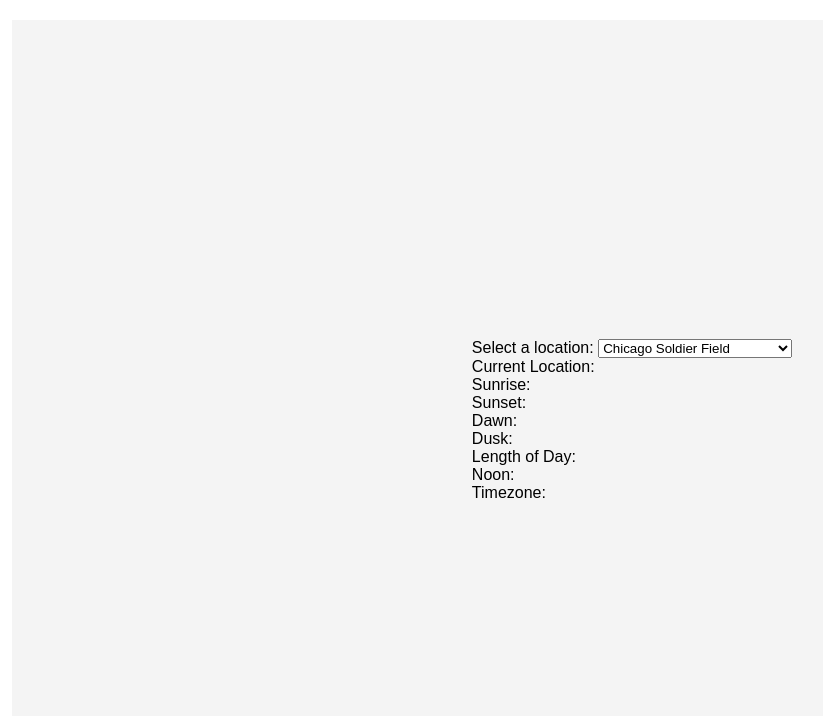
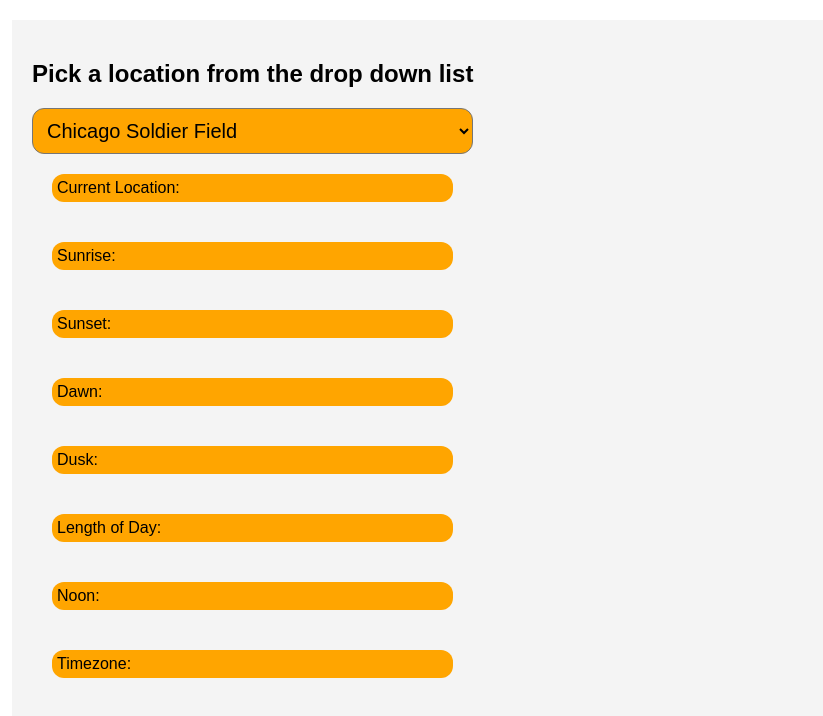
Before and after one commit to amp8889/JSWebPrograms, a plain HTML site: page Lab4/sun.html in a window 1280 px wide. Shown: the whole page, without its empty margins (8-831 px from the left). Drawn offline with Linux system fonts and the light colour scheme.

Commit message:
Start creating a good dashboard visually

```diff
--- a/Lab4/screen.css
+++ b/Lab4/screen.css
@@ -7,7 +7,6 @@ html{
     background-color: #fff;
     border-radius: 8px;
     padding: 20px;
-    box-shadow: 0 0 10px rgba(0, 0, 0, 0.1);
 
 }
 
@@ -19,12 +18,12 @@ body {
     font-family: 'Arial', sans-serif;
     background-color: #f4f4f4;
     margin: 0;
-    padding: 0;
+    padding: 20px;
     display: flex;
-    align-items: center;
-    justify-content: center;
-    height: 100vh;
+    justify-content: left;
+    /* height: 100vh; */
 }
+
 
 
 section{
@@ -35,18 +34,24 @@ section{
 
 }
 
-#dashboard {
-    background-color: #fff;
-    border-radius: 8px;
-    padding: 20px;
-    box-shadow: 0 0 10px rgba(0, 0, 0, 0.1);
-    text-align: center;
+label{
+
+    padding: 5px;
+    margin: 20px;
+    background-color: orange;
+    border-radius: 12px;
+
+
 }
 
-#searchInput {
-    padding: 8px;
+
+select{
+
+
+    background-color: orange;
+    border-radius: 12px;
+    padding: 10px;
+    font-size: 20px;
+
+
 }
-
-#result {
-    margin-top: 20px;
-}
--- a/Lab4/sun.html
+++ b/Lab4/sun.html
@@ -9,8 +9,8 @@
       <main id="content">
 
 
-
-        <label for="locations">Select a location:</label>
+        <section>
+            <h1>Pick a location from the drop down list</h1>
             <select id="locations">
                 <option value="41.8623,87.6167">Chicago Soldier Field</option>
                 <option value="27.2670, 82.5463">Siesta Key Florida</option>
@@ -18,10 +18,9 @@
                 <option value="41.0814, 81.5190">Akron Ohio</option>
                 <option value="29.9584, 90.0644">New Orleans French Quarter</option>
             </select>
-
+        </section>
 
       <section>
-        <label id="output"></label>
         <label id="currentLocation">Current Location: </label>
         <label id="outputSunrise">Sunrise:</label>
         <label id="outputSunset">Sunset:</label>
```
Lines whose indentation alone changed are shown as unchanged.
